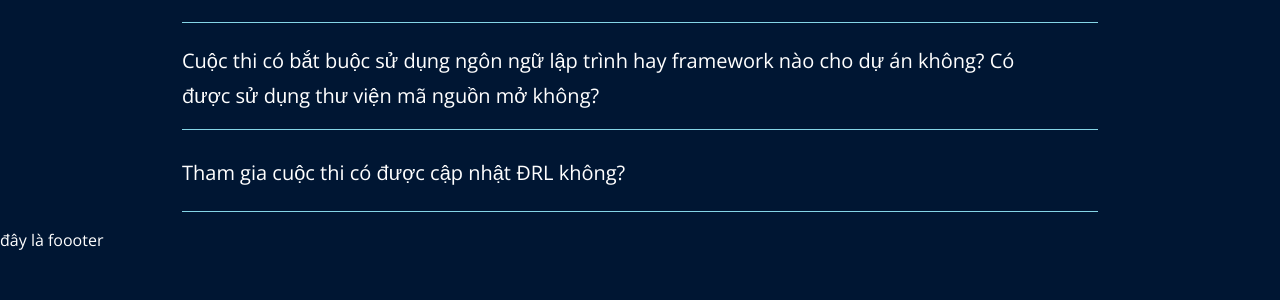
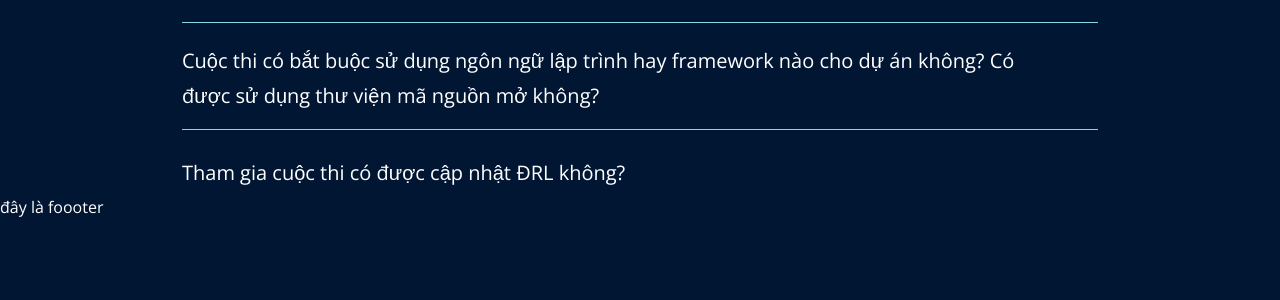
Before and after one commit to KhaB-BIT/Techconomy2022, a Laravel app: page / in a window 1280 px wide. Shown: the part 422-722 px from the top of the page. Run offline with Laravel 9, Linux system fonts and the light colour scheme; some libraries are stand-ins or nearby versions.

Commit message:
remove line

```diff
--- a/resources/views/MainPage/faq.blade.php
+++ b/resources/views/MainPage/faq.blade.php
@@ -114,7 +114,6 @@
         <p class="question-5_content question_content">Tham gia cuộc thi có được cập nhật ĐRL không?</p>
         <div class="drop-down-5"><i class="far fa-angle-down"></i></div>
     </div>
-    <div class="line"></div>
     <div class="answer answer-5">
         <div>
             <i class="fas fa-circle"></i>&nbsp;<span class="bold italic">Đối với thí sinh là sinh viên UEH</span>, nếu đội thi làm đúng <span class="underline">yêu cầu dự thi vòng 1</span> sẽ được cập nhật MSSV.
```
